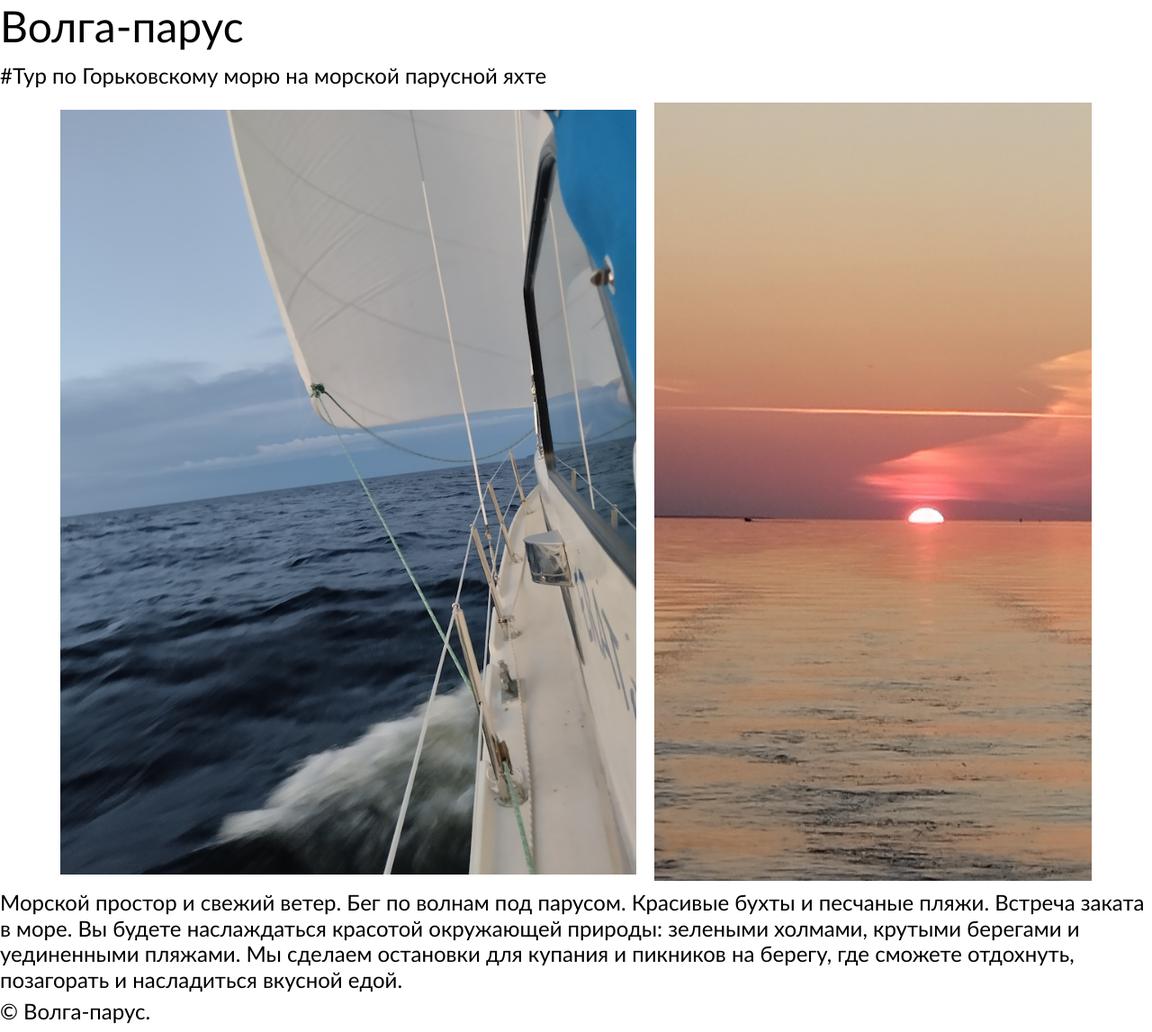
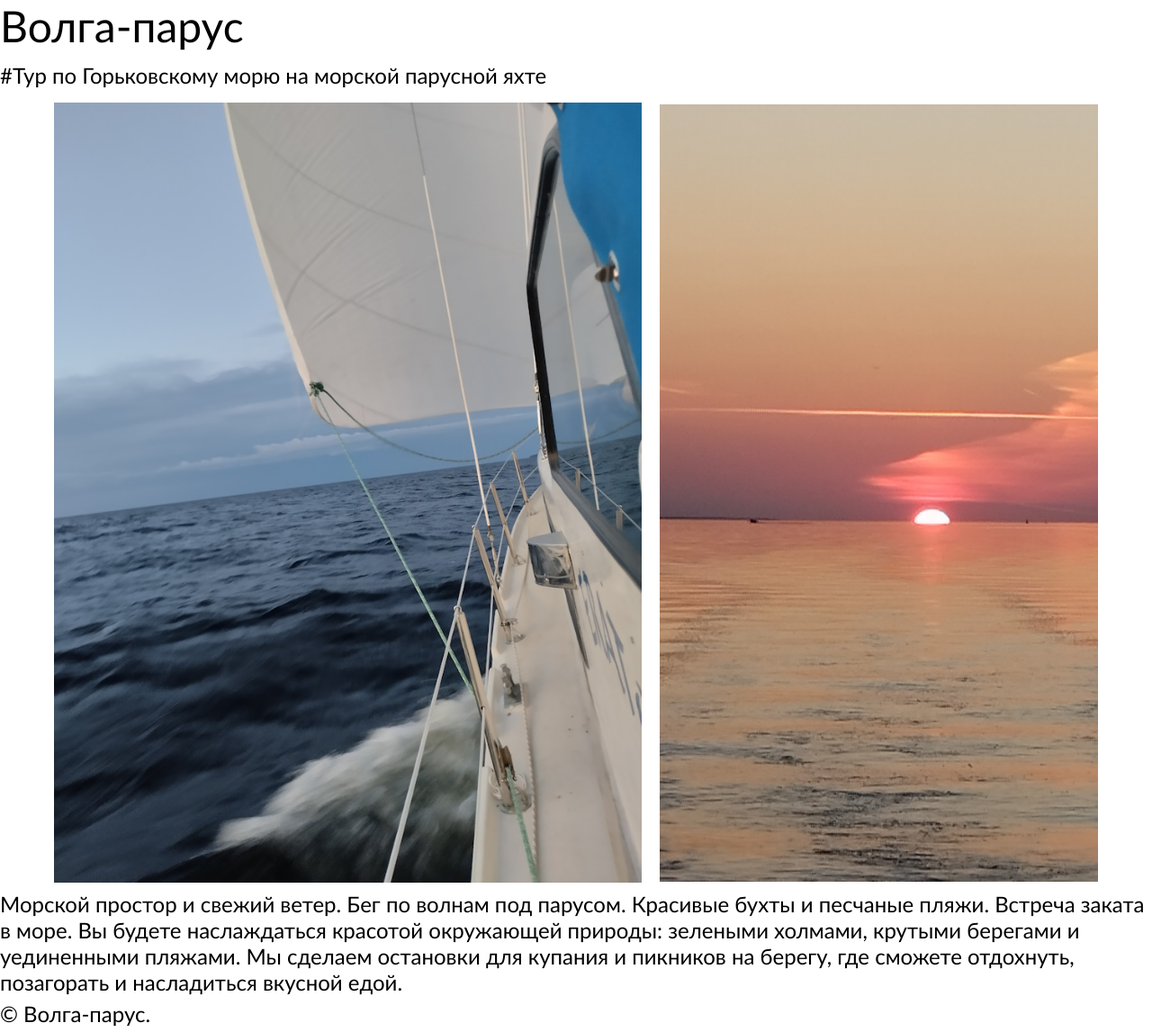
Before and after one commit to CaptainEvgeny/Volga-sail, a Jekyll site: the page built from index.md, in a window 1280 px wide. Shown: the whole page at 90% size. Built offline with Jekyll 4.4.1, drawn with Linux system fonts in a browser that asks for light colours.

Commit message:
Update index.md

```diff
--- a/index.md
+++ b/index.md
@@ -8,7 +8,7 @@ excerpt: Круизы на парусных яхтах по Волге. Обуч
 #Тур по Горьковскому морю на морской парусной яхте
 
 <div class="container">
-    <img src="images/photo1.jpg" alt="Яхта.Парус" width="50%">
+    <img src="images/photo1.jpg" alt="Яхта.Парус" width="51%">
     <img src="images/photo2.jpg" alt="Яхта.Парус" width="38%">
 </div>
 
```
